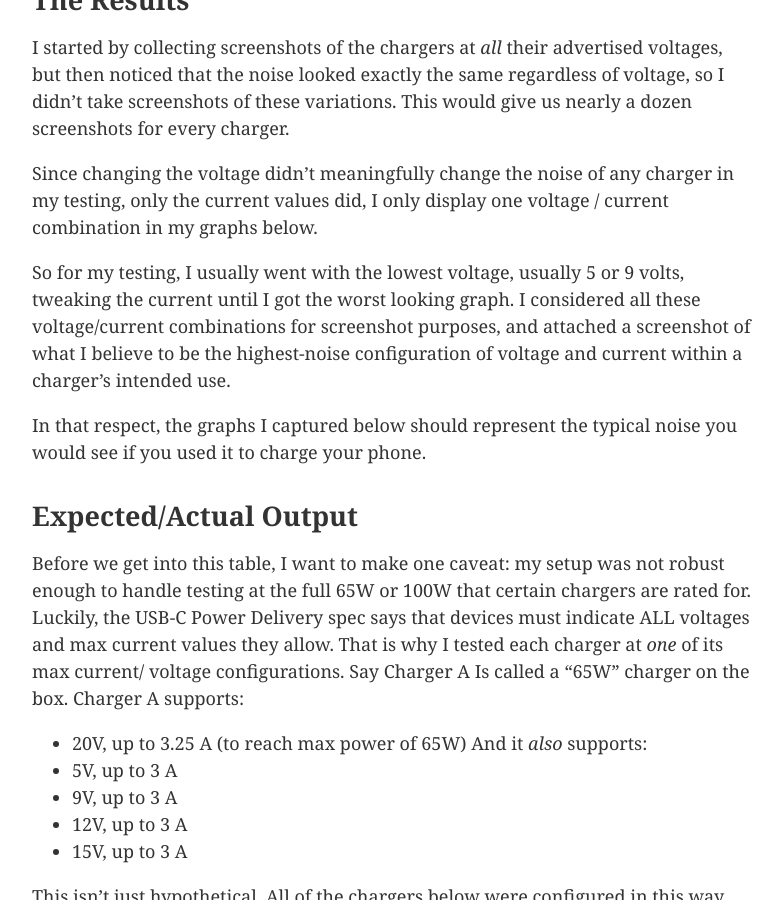
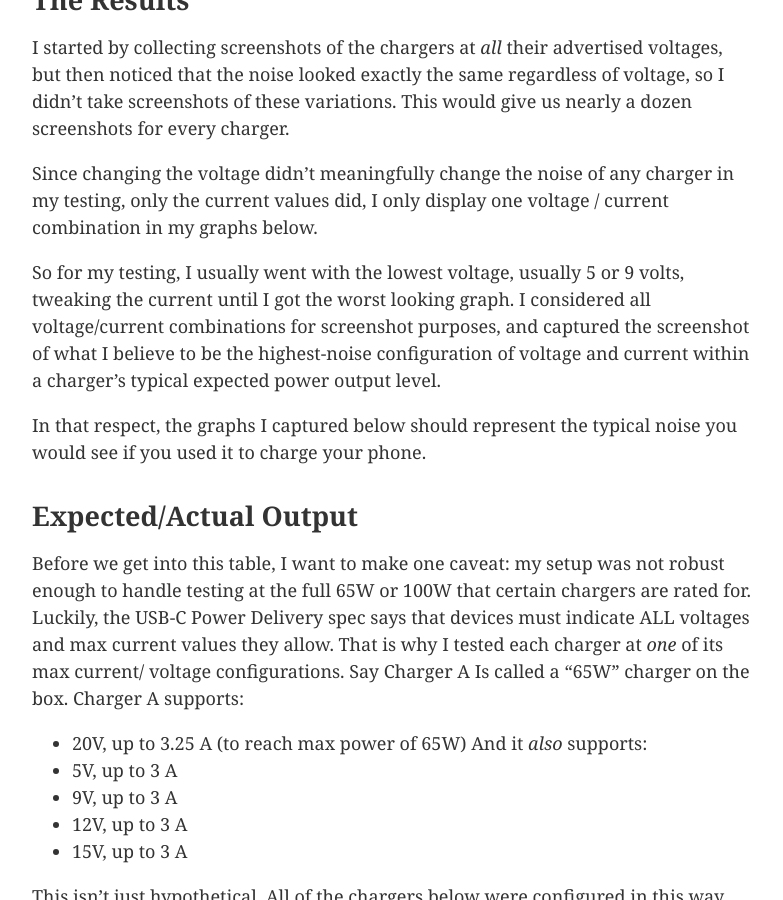
Before and after one commit to 0sps/sull1van.com, a Jekyll site: the page built from _posts/2026-01-19-a-dozen-chargers-in-the-lab.md, in a window 1280 px wide and 900 px high, scrolled down 3230 px. Shown: the whole window, without its empty margins (248-1031 px from the left). Built offline with Jekyll 4.4.1, drawn with Linux system fonts in a browser that asks for light colours.

Commit message:
fixing more typos

```diff
--- a/_posts/2026-01-19-a-dozen-chargers-in-the-lab.md
+++ b/_posts/2026-01-19-a-dozen-chargers-in-the-lab.md
@@ -110,7 +110,7 @@
     caption: |
       Advertised at 30W, actual measured power was 29.5W. This one is good. At 5V1A, it has a messy power signature, with a lot of noise, but as soon as you crank it up to 7.5W it works just fine. I imagine this is because nobody at Apple expected people to use this charger for 5W of power, since it's USB C and marketed as a fast charger. They made a bet that no one will use this charger below 7.5W, and I agree with them. A smart play financially.
 
-      I also tested this 7.5W in different forms: 5V 1.5A, and also 15V 0.5A. In both 15V and 5V modes, I needed to achieve a grand total of AT LEAST 7.5 Watts before the charger noise dropped out into the graph you see here. While I aim to display the *worst* possible graphs here on this site, I displayed the 7.5W+ graph because in normal usage you will almost never encounter that noise. Solid charger.
+      I also tested this 7.5W in different forms: 5V 1.5A, and also 15V 0.5A. In both 15V and 5V modes, I needed to achieve a grand total of AT LEAST 7.5 Watts before the charger noise dropped out into the graph you see here. I displayed the 7.5W+ graph because in normal usage you will almost never encounter that noise, since Apple devices almost always pull more than that during normal charging. Solid charger for typical use cases.
     rating: 4
     noise_rating: 3
     ripple_rating: 3
@@ -314,7 +314,7 @@
 
 Since changing the voltage didn't meaningfully change the noise of any charger in my testing, only the current values did, I only display one voltage / current combination in my graphs below.
 
-So for my testing, I usually went with the lowest voltage, usually 5 or 9 volts, tweaking the current until I got the worst looking graph. I considered all these voltage/current combinations for screenshot purposes, and attached a screenshot of what I believe to be the highest-noise configuration of voltage and current within a charger's intended use.
+So for my testing, I usually went with the lowest voltage, usually 5 or 9 volts, tweaking the current until I got the worst looking graph. I considered all voltage/current combinations for screenshot purposes, and captured the screenshot of what I believe to be the highest-noise configuration of voltage and current within a charger's typical expected power output level.
 
 In that respect, the graphs I captured below should represent the typical noise you would see if you used it to charge your phone.
 
@@ -428,13 +428,13 @@
     <tr><td><strong>Dealworthy Charger</strong></td><td>15</td><td>4.6</td><td>3.14</td><td>14.5</td><td class="diff-neg">-0.50</td></tr>
     <tr><td><strong>Anker 621 MAG GO 5000mAh Battery</strong></td><td>12</td><td>4.74</td><td>2.43</td><td>11.54</td><td class="diff-neg">-0.46</td></tr>
     <tr><td><strong>iPhone 17 pro</strong></td><td>4.5</td><td>4.81</td><td>1.12</td><td>5.39</td><td class="diff-pos">+0.89</td></tr>
-    <tr><td><strong>Macbook Pro M1</strong></td><td>15</td><td>5.05</td><td>3.03</td><td>15.30</td><td class="diff-neg">+0.30</td></tr>
+    <tr><td><strong>Macbook Pro M1</strong></td><td>15</td><td>5.05</td><td>3.03</td><td>15.30</td><td class="diff-pos">+0.30</td></tr>
     <tr><td><strong>Anker ASPD053a</strong></td><td>27</td><td>8.88</td><td>3.02</td><td>26.82</td><td class="diff-neg">-0.18</td></tr>
     <tr><td><strong>Apple 96W Macbook Charger</strong></td><td>45</td><td>15.08</td><td>3.02</td><td>45.54</td><td class="diff-neg">+0.54</td></tr>
     <tr><td><strong>AOHI 100W GaN Charger</strong></td><td>15</td><td>4.93</td><td>3.03</td><td>14.99</td><td class="diff-neg">-0.01</td></tr>
     <tr><td><strong>Anker 637 Magnetic Charging Station</strong></td><td>15</td><td>4.74</td><td>3.04</td><td>14.4</td><td class="diff-neg">-0.60</td></tr>
     <tr><td><strong>Spigen PowerArc ArcStation Pro</strong></td><td>15</td><td>4.54</td><td>3.04</td><td>13.79</td><td class="diff-neg">-1.21</td></tr>
-    <tr><td><strong>Anker A121D 45W iPhone 17 Charger</strong></td><td>45</td><td>14.82</td><td>3.03</td><td>44.90</td><td class="diff-pos">-0.09</td></tr>
+    <tr><td><strong>Anker A121D 45W iPhone 17 Charger</strong></td><td>45</td><td>14.82</td><td>3.03</td><td>44.90</td><td class="diff-neg">-0.09</td></tr>
     <tr><td><strong>Anker A121B 100W Charger</strong></td><td>45</td><td>14.99</td><td>3.02</td><td>45.26</td><td class="diff-pos">+0.26</td></tr>
     <tr><td><strong>AOHI GaN 65W Charger</strong></td><td>45</td><td>15.11</td><td>3.02</td><td>45.63</td><td class="diff-pos">+0.63</td></tr>
   </tbody>
```
